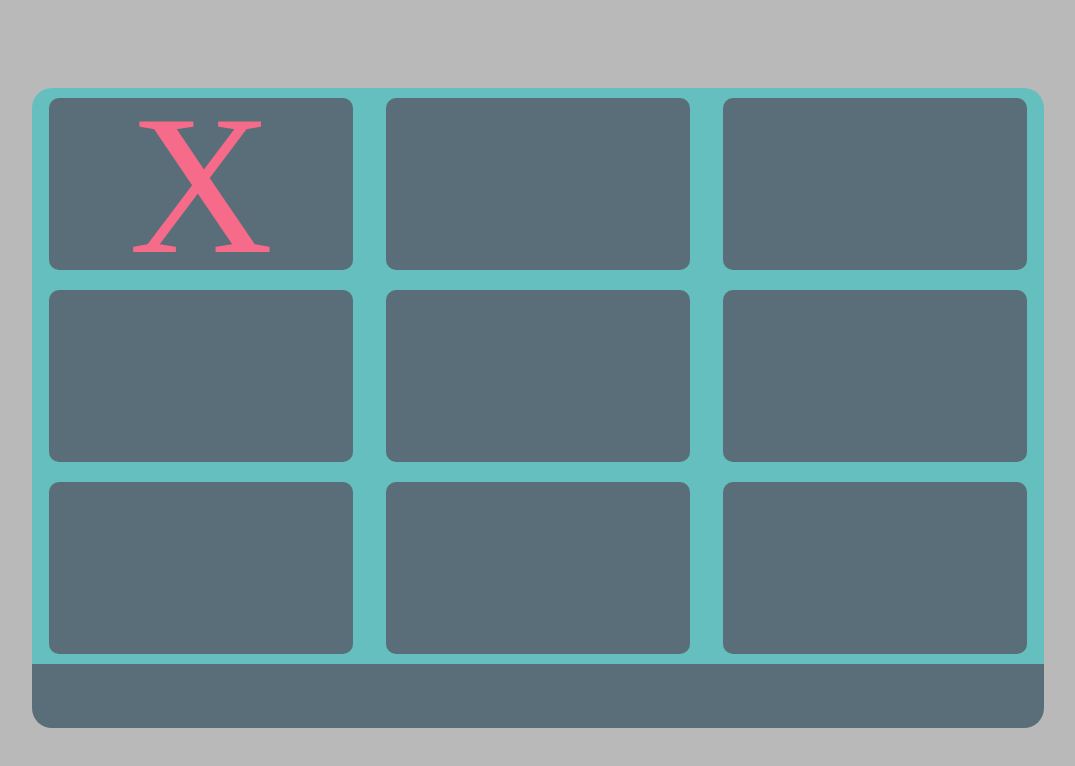
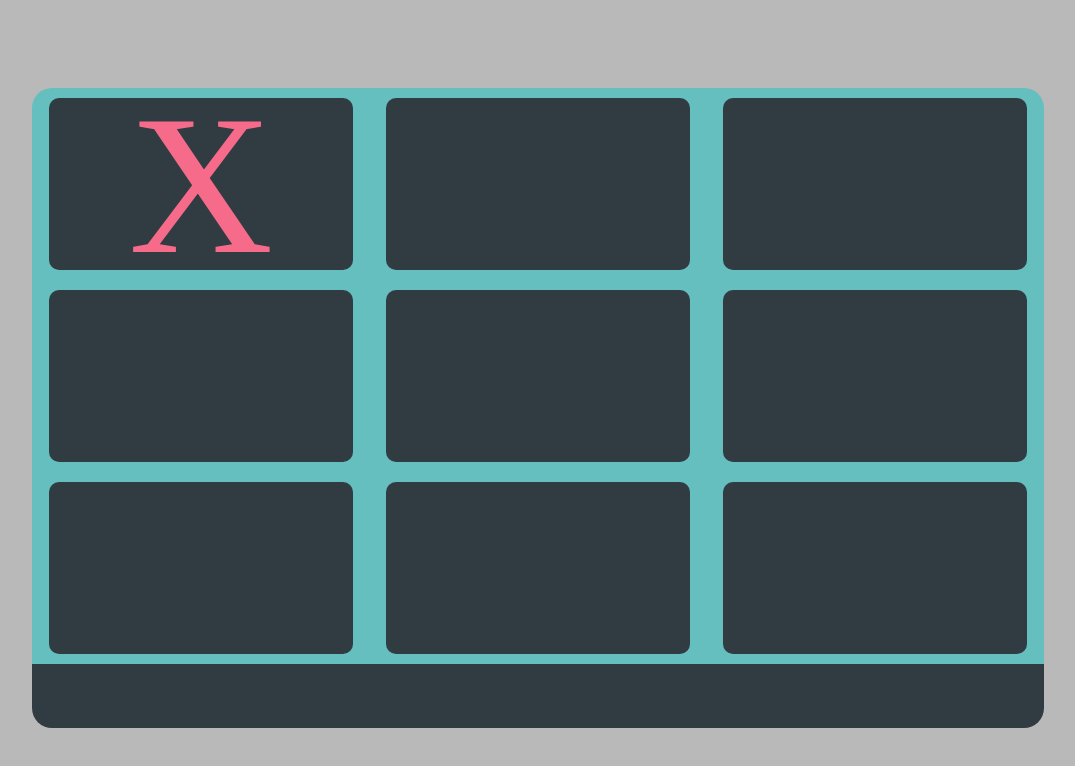
Before and after one commit to LaurentiuMihaiNicuta/odin-tic-tac-toe, a plain HTML site: page index.html in a window 1280 px wide. Both pictures are taken after a click on the element 302 px from the left and 183 px from the top of the page. Shown: the whole page, without its empty margins (102-1177 px from the left). Drawn offline with Linux system fonts and the light colour scheme.

Commit message:
Now it's finished

```diff
--- a/script.js
+++ b/script.js
@@ -44,7 +44,20 @@ function UI(){
 
                 })
 
+                tableCell.addEventListener('mouseenter',function(){
+                    tableCell.style.background = '#596e79';
                 })
+
+                tableCell.addEventListener('mouseleave',function(){
+                    tableCell.style.background = '#303c42';
+                })
+
+
+                })
+
+
+
+
 
         })
 
--- a/style.css
+++ b/style.css
@@ -1,5 +1,5 @@
 :root {
-    --background: #596e79;
+    --background: #303c42;
     --lines : #66bfbf;
 }
 
@@ -7,6 +7,7 @@
 .red-border{
     border: solid 10px #f76b8a;
     border-radius: 10px;
+
 }
 .container {
 
```
